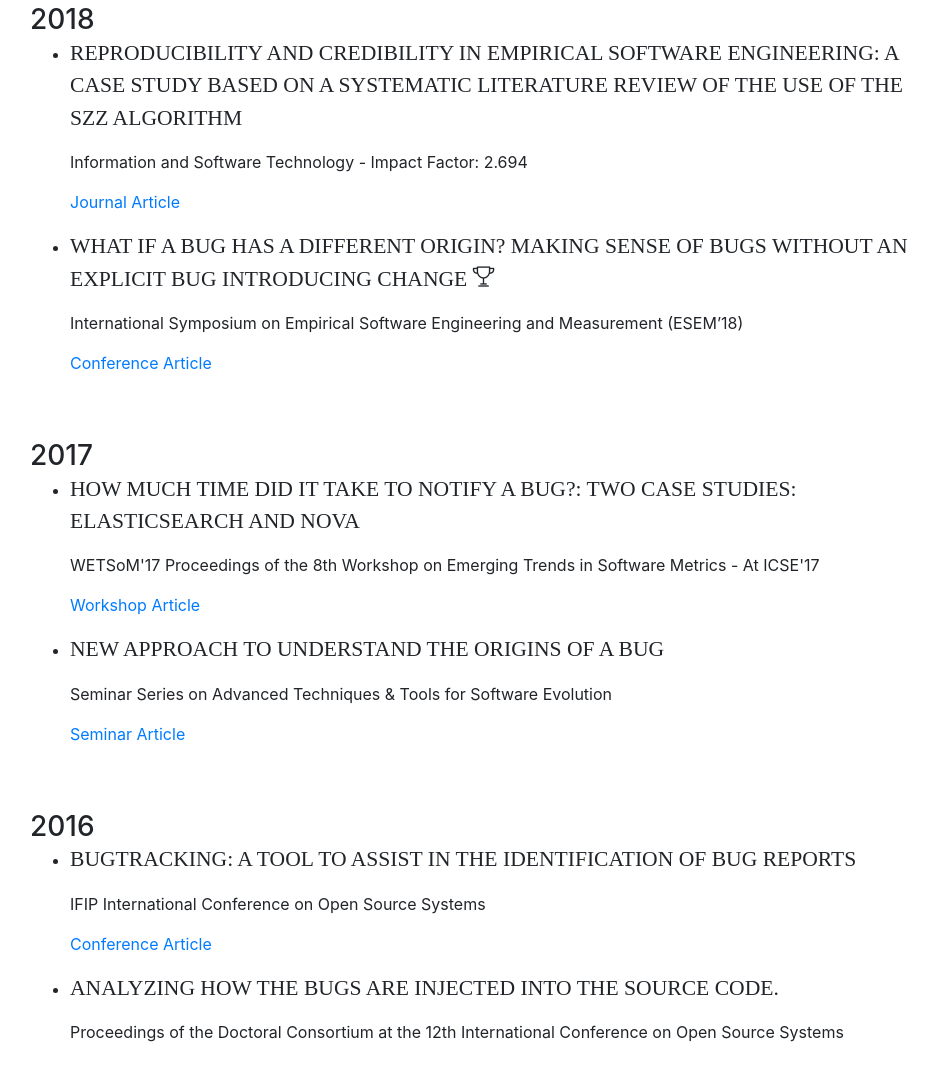
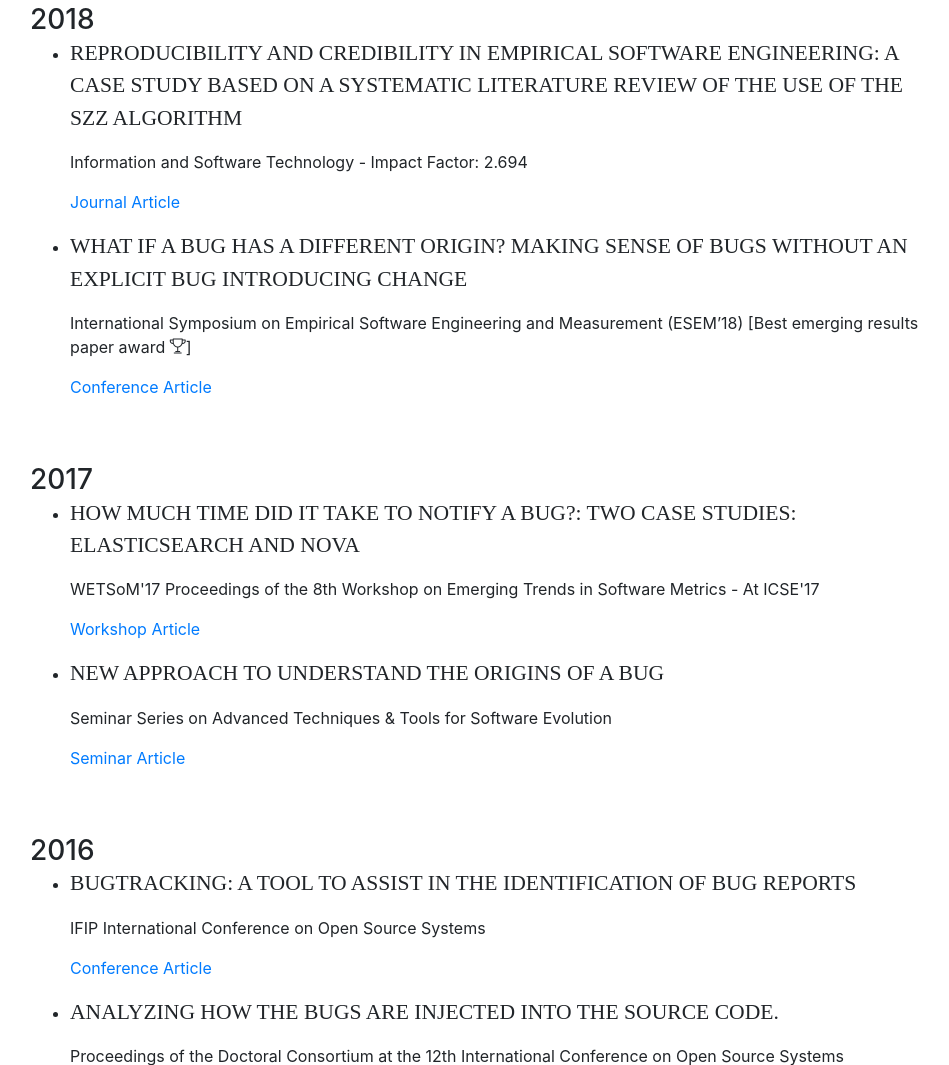
Before and after one commit to Gemarodri/PersonalWeb, a website with bundled scripts: page index.html in a window 1280 px wide. Shown: the part 1731-2796 px from the top of the page, without its empty margins (290-1239 px from the left). Built offline with nearby package versions, Linux system fonts and the light colour scheme; a web font is replaced by a local one.

Commit message:
Update index.html

```diff
--- a/index.html
+++ b/index.html
@@ -212,8 +212,9 @@
                 <li><div class="subheading mb-3">Reproducibility and credibility in empirical software engineering: A case study based on a systematic literature review of the use of the SZZ algorithm </div>
                     <p> Information and Software Technology - Impact Factor: 2.694  </p>
                     <p> <a href="https://www.sciencedirect.com/science/article/pii/S0950584917304275"> Journal Article </a></p></li>
-                <li><div class="subheading mb-3">What if a Bug has a Different Origin? Making Sense of Bugs Without an Explicit Bug Introducing Change <i class="icon icon-trophy"></i> </div>
-                    <p> International Symposium on Empirical Software Engineering and Measurement (ESEM’18)  </p>
+                <li><div class="subheading mb-3">What if a Bug has a Different Origin? Making Sense of Bugs Without an Explicit Bug Introducing Change </div>
+                    <p> International Symposium on Empirical Software Engineering and Measurement (ESEM’18) [Best emerging results paper award <i class="icon-trophy"></i>]  </p>
+
                     <p> <a href="papers/ESEM_2018.pdf"> Conference Article </a></p></li>
           </ul>
 
```
